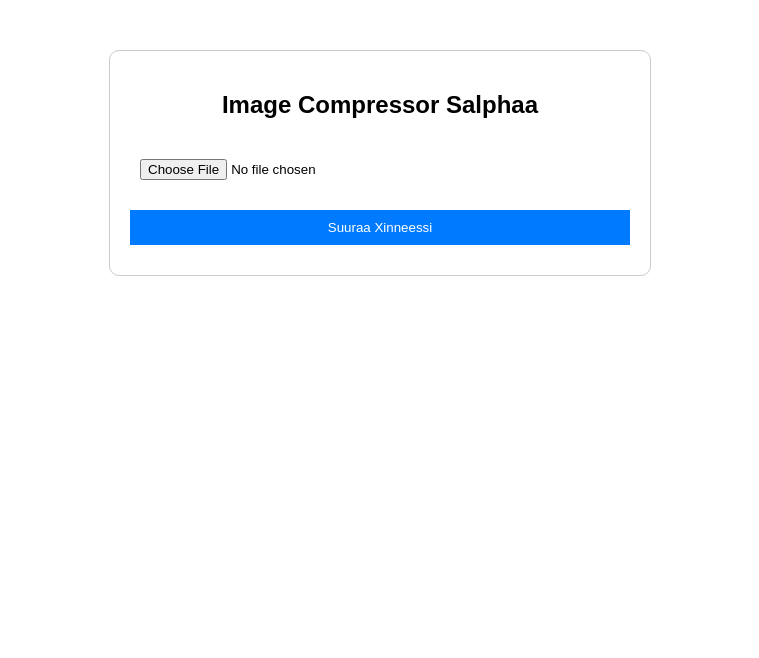
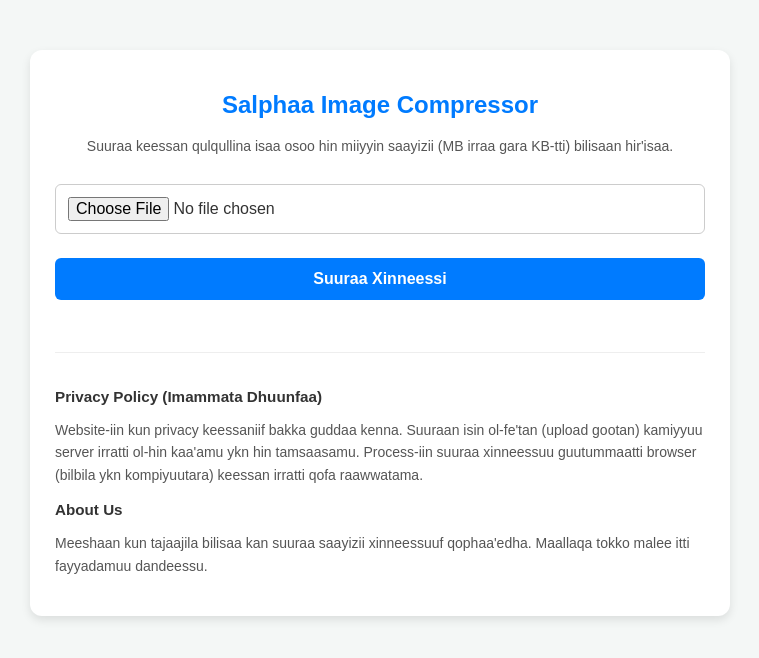
Before and after one commit to rayyanabdulwahab788-tech/image-compressor, a plain HTML site: page index.html in a window 1280 px wide. Shown: the whole page, without its empty margins (260-1019 px from the left). Drawn offline with Linux system fonts and the light colour scheme.

Commit message:
Replace index.html with updated Salphaa Image Compressor

```diff
--- a/index.html
+++ b/index.html
@@ -1,22 +1,30 @@
 <!DOCTYPE html>
-<html lang="en">
+<html lang="om">
 <head>
     <meta charset="UTF-8">
     <meta name="viewport" content="width=device-width, initial-scale=1.0">
-    <title>Salphaa Image Compressor</title>
+    <title>Salphaa Image Compressor - Free Online Tool</title>
     <style>
-        body { font-family: Arial, sans-serif; text-align: center; margin-top: 50px; }
-        .container { max-width: 500px; margin: auto; padding: 20px; border: 1px solid #ccc; border-radius: 10px; }
-        input, button { margin: 10px 0; padding: 10px; width: 100%; box-sizing: border-box; }
-        button { background-color: #007bff; color: white; border: none; cursor: pointer; }
+        body { font-family: Arial, sans-serif; text-align: center; margin: 0; padding: 20px; background-color: #f4f7f6; color: #333; }
+        .container { max-width: 650px; margin: 30px auto; padding: 25px; background: white; border-radius: 12px; box-shadow: 0 4px 10px rgba(0,0,0,0.1); }
+        h1 { color: #007bff; font-size: 24px; }
+        p { color: #555; font-size: 14px; line-height: 1.6; }
+        input, button { margin: 12px 0; padding: 12px; width: 100%; box-sizing: border-box; border-radius: 6px; font-size: 16px; }
+        input[type="file"] { border: 1px solid #ccc; background: #fff; }
+        button { background-color: #007bff; color: white; border: none; cursor: pointer; font-weight: bold; }
         button:hover { background-color: #0056b3; }
-        img { max-width: 100%; margin-top: 20px; display: none; }
+        img { max-width: 100%; margin-top: 20px; border-radius: 8px; display: none; }
+
+        /* Footer & Privacy Policy Styles */
+        footer { margin-top: 40px; padding-top: 20px; border-top: 1px solid #eee; text-align: left; font-size: 13px; color: #666; }
+        footer h3 { color: #333; margin-bottom: 5px; }
     </style>
 </head>
 <body>
 
 <div class="container">
-    <h2>Image Compressor Salphaa</h2>
+    <h1>Salphaa Image Compressor</h1>
+    <p>Suuraa keessan qulqullina isaa osoo hin miiyyin saayizii (MB irraa gara KB-tti) bilisaan hir'isaa.</p>
 
     <!-- Suuraa Galchuu -->
     <input type="file" id="uploadImage" accept="image/jpeg, image/png">
@@ -29,8 +37,22 @@
 
     <!-- Button Suuraa Buufachuu -->
     <a id="downloadLink" download="compressed_image.jpg" style="display: none;">
-        <button>Download</button>
+        <button style="background-color: #28a745;">Download Suuraa</button>
     </a>
+
+    <!-- Footer & Privacy Policy -->
+    <footer>
+        <h3>Privacy Policy (Imammata Dhuunfaa)</h3>
+        <p>
+            Website-iin kun privacy keessaniif bakka guddaa kenna. Suuraan isin ol-fe'tan (upload gootan) kamiyyuu server irratti ol-hin kaa'amu ykn hin tamsaasamu.
+            Process-iin suuraa xinneessuu guutummaatti browser (bilbila ykn kompiyuutara) keessan irratti qofa raawwatama.
+        </p>
+
+        <h3>About Us</h3>
+        <p>
+            Meeshaan kun tajaajila bilisaa kan suuraa saayizii xinneessuuf qophaa'edha. Maallaqa tokko malee itti fayyadamuu dandeessu.
+        </p>
+    </footer>
 </div>
 
 <script>
@@ -54,11 +76,9 @@
             img.src = event.target.result;
 
             img.onload = function() {
-                // Canvas uumuu
                 const canvas = document.createElement('canvas');
                 const ctx = canvas.getContext('2d');
 
-                // Saayizii suuraa sirreessuu (fakkeenyaaf, 800px qofa gochuu)
                 const MAX_WIDTH = 800;
                 let width = img.width;
                 let height = img.height;
@@ -70,14 +90,10 @@
 
                 canvas.width = width;
                 canvas.height = height;
-
-                // Suuraa canvas irratti kaasu
                 ctx.drawImage(img, 0, 0, width, height);
 
-                // Qulqullina suuraa (Quality) hir'isuu (0.7 jechuun 70% dha)
                 const compressedDataUrl = canvas.toDataURL('image/jpeg', 0.7);
 
-                // Suuraa haaraa fi download link agarsiisuu
                 compressedImg.src = compressedDataUrl;
                 compressedImg.style.display = 'block';
                 downloadLink.href = compressedDataUrl;
```
